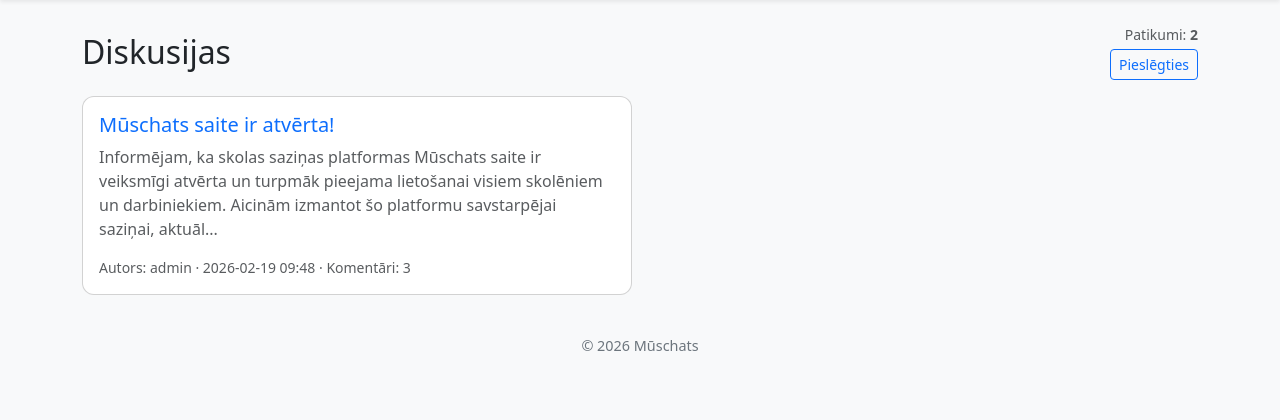
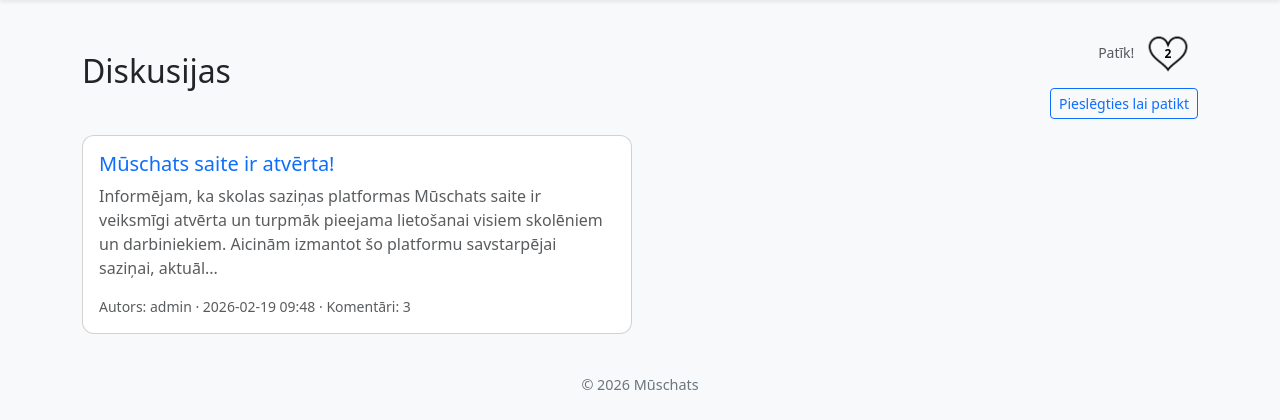
Before and after one commit to aylineren/Muschats, a Flask app: page / in a window 1280 px wide. Shown: the part 56-476 px from the top of the page. Run offline with Flask 3, Linux system fonts and the light colour scheme; data comes from the database, SQL or seed files in the repository; both versions use the stored data as it was after the commit.

Commit message:
stradaju

```diff
--- a/app.py
+++ b/app.py
@@ -81,9 +81,9 @@ def register():
         loma = request.form.get("loma")
         epasts = request.form.get("epasts")
         if Lietotaji.query.filter_by(lietotajvards=lietotajvards).first():
-            return "Lietotājvārds jau pastāv", 400
+            flash("Lietotājvārds jau pastāv")
         if Lietotaji.query.filter_by(epasts=epasts).first():
-            return "E-pasts jau reģistrēts", 400
+            flash("E-pasts jau reģistrēts")
         hashed_password = generate_password_hash(parole)
         ir_apstiprinats = True if loma != "Skolotajs" else False
         jauns_lietotajs = Lietotaji(lietotajvards=lietotajvards, parole=hashed_password, vards=vards, uzvards=uzvards, loma=loma, epasts=epasts, ir_apstiprinats=ir_apstiprinats)
@@ -110,7 +110,7 @@ def login():
             session['konta_bilde'] = lietotajs.konta_bilde
             session['loma'] = lietotajs.loma
             return redirect(url_for("index"))
-        return "Nepareizs lietotājvārds vai parole.", 401
+        flash("Nepareizs lietotājvārds vai parole.")
     return render_template("login.html")
 
 @app.route("/logout")
--- a/templates/index.html
+++ b/templates/index.html
@@ -5,9 +5,16 @@
 <div class="d-flex justify-content-between align-items-center mb-3">
     <h2 class="mb-0">Diskusijas</h2>
     <div class="text-end">
-        <div class="small text-muted">Patikumi: <strong>{{ patikumi }}</strong></div>
+        <div class="small text-muted">
+            <a href="{{ url_for('patikt') }}" class="text-decoration-none text-muted" style="cursor: pointer;">Patīk!
+                <div style="position: relative; display: inline-block; width: 60px; height: 60px;">
+                    <img src="{{ url_for('static', filename='sirds.png') }}" alt="" style="width: 100%; height: 100%;">
+                    <strong style="position: absolute; top: 50%; left: 50%; transform: translate(-50%, -50%); color: rgb(0, 0, 0); font-size: 12px; font-weight: bold;">{{ patikumi }}</strong>
+                </div>
+            </a>
+        </div>
         {% if not ir_piesledzis %}
-            <a href="{{ url_for('login') }}" class="btn btn-sm btn-outline-primary mt-1">Pieslēgties</a>
+            <a href="{{ url_for('login') }}" class="btn btn-sm btn-outline-primary mt-1">Pieslēgties lai patikt</a>
         {% endif %}
     </div>
 </div>
--- a/templates/layout.html
+++ b/templates/layout.html
@@ -25,14 +25,15 @@
       <div class="collapse navbar-collapse" id="mainNav">
         <ul class="navbar-nav ms-auto align-items-center">
           {% if ir_piesledzis %}
+            <a href="{{ url_for('konts') }}" class="text-decoration-none">
                 <li class="nav-item d-flex align-items-center me-3">
                 {% if session.get('konta_bilde') %}
                   <img src="{{ url_for('static', filename='uploads/' + session.get('konta_bilde')) }}" alt="" class="rounded-circle me-2" style="width:34px;height:34px;object-fit:cover;">
                 {% endif %}
                 <span>Sveiki, <strong>{{ session['vards'] }}</strong></span>
               </li>
+            </a>
             <li class="nav-item"><a class="nav-link" href="{{ url_for('jauna_diskusija') }}">Jauna diskusija</a></li>
-            <li class="nav-item"><a class="nav-link" href="{{ url_for('konts') }}">Profils</a></li>
             {% if session.get('loma') == 'Administrators' %}
               <li class="nav-item"><a class="nav-link" href="{{ url_for('admin_panel') }}">Admins</a></li>
             {% endif %}
--- a/templates/profils.html
+++ b/templates/profils.html
@@ -15,10 +15,12 @@
                                 <p class="text-muted">@{{ lietotajs.lietotajvards }}</p>
                                 {% if lietotajs.loma == 'Administrators' %}
                                     <span class="badge bg-success mb-2">Administrators</span>
-                                {% elif lietotajs.loma == 'Skolotājs' %}
+                                {% elif lietotajs.loma == 'Skolotajs' %}
                                     <span class="badge bg-warning text-dark mb-2">Skolotājs</span>
-                                {% elif lietotajs.loma == 'Skolēns' %}
+                                {% elif lietotajs.loma == 'Skolens' %}
                                     <span class="badge bg-primary mb-2">Skolēns</span>
+                                {% elif lietotajs.loma == 'Vecaks' %}
+                                    <span class="badge bg-info text-dark mb-2">Vecāks</span
                                 {% endif %}
                                 <p class="text-muted"><strong>E-pasts:</strong> {{ lietotajs.epasts }}</p>
                 {% if lietotajs.bio %}
--- a/templates/register.html
+++ b/templates/register.html
@@ -38,8 +38,9 @@
             <div class="col-12">
               <label class="form-label">Loma</label>
               <select class="form-select" name="loma">
-                <option value="skolens">Skolēns</option>
-                <option value="skolotajs">Skolotājs</option>
+                <option value="Skolens">Skolēns</option>
+                <option value="Skolotajs">Skolotājs</option>
+                <option value="Vecaks">Vecāks</option>
               </select>
             </div>
           </div>
```
Also changed, not shown: instance/datubaze.db, static/sirds.png (added). Lines whose indentation alone changed are shown as unchanged.
